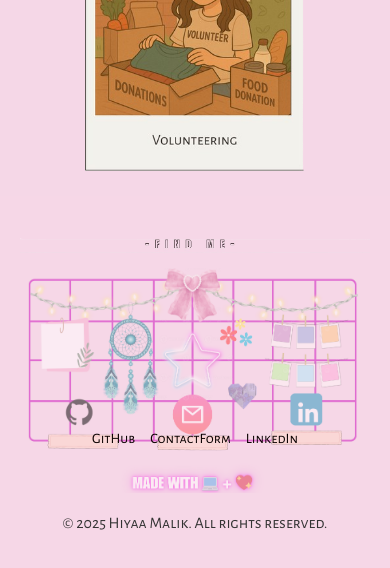
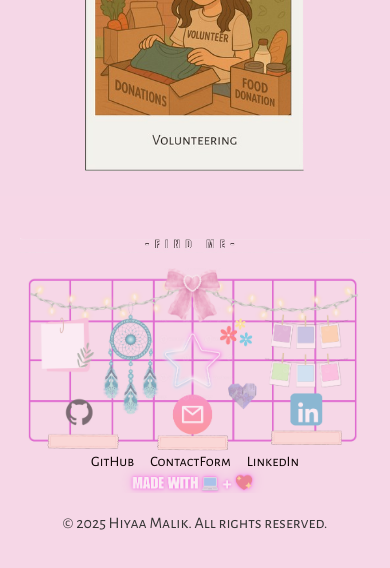
Before and after one commit to hiyaamalik/The-Real-Hiyaa-Malik, a React (Vite) app: page / in a window 390 px wide. Shown: the part 5405-5973 px from the top of the page. Built offline with nearby package versions, Linux system fonts and the light colour scheme; the HTML template or start-up script is replaced by a standard one.

Commit message:
Fix Phone

```diff
--- a/src/styles/Contact.css
+++ b/src/styles/Contact.css
@@ -19,14 +19,14 @@
 
 .contact-links {
     position: absolute;
-    top: 75%; /* Increased from 65% to ~1cm lower */
+    top: 85%; /* Increased from 65% to ~1cm lower */
     left: 50%;
     transform: translate(-50%, -50%);
     display: flex;
     flex-direction: row;
     justify-content: center;
     align-items: center;
-    gap: 15px;
+    gap: 16px;
     width: 100%;
 }
 
```
